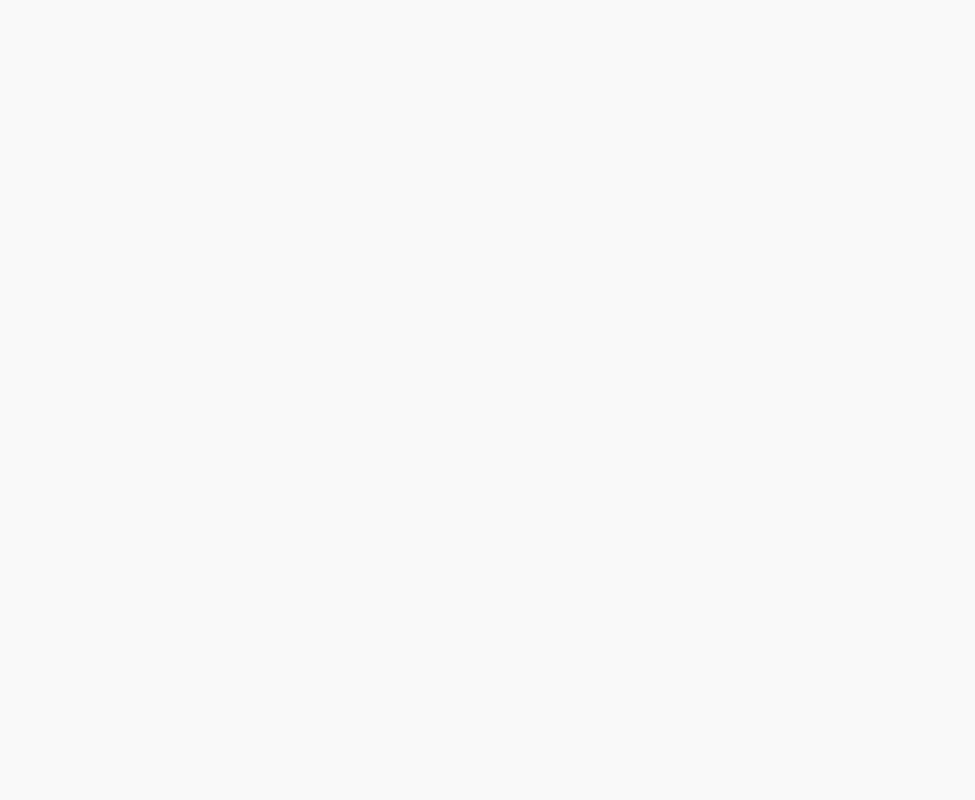
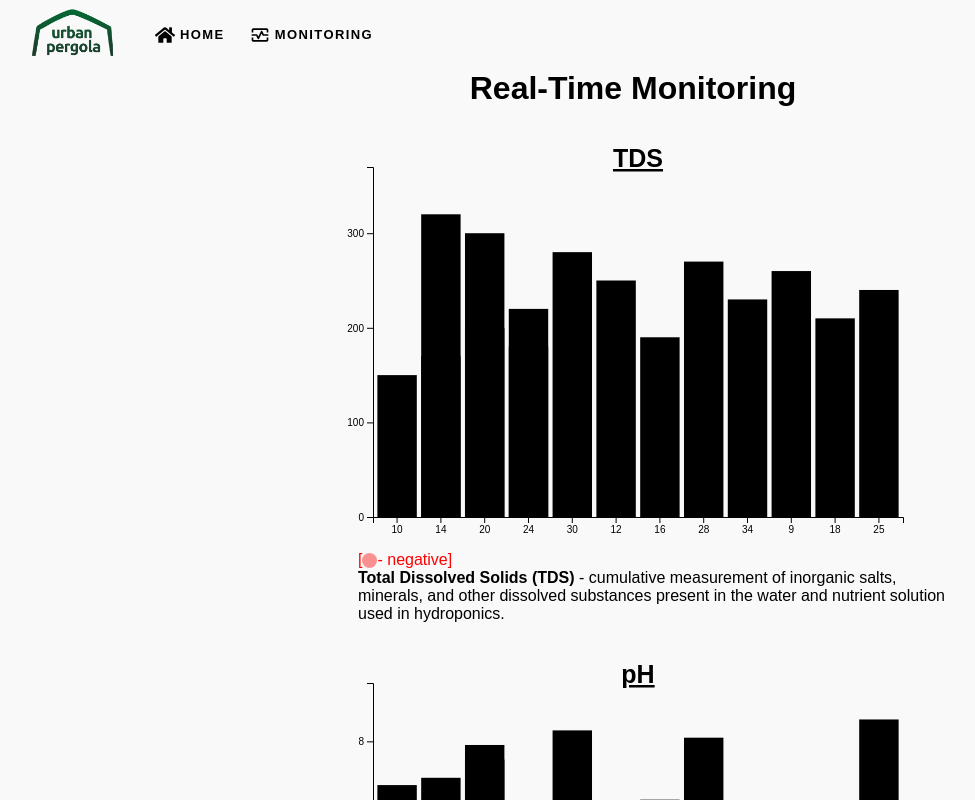
Before and after one commit to Shyngysbek/urban-pergola, a React (Vite) app: page /urban-pergola/monitoring in a window 1280 px wide. Before the commit this address had no page. Shown: the top 800 px of the page, without its empty margins (7-982 px from the left). Built offline with nearby package versions, Linux system fonts and the light colour scheme.

Commit message:
fix: images load

```diff
--- a/index.html
+++ b/index.html
@@ -1,7 +1,7 @@
 <!doctype html>
 <html lang="en">
   <head>
-    <base href="http://localhost:5173/urban-pergola-app/">
+    <base href="http://localhost:5173/urban-pergola/">
     <meta charset="UTF-8" />
     <link rel="icon" type="image/svg+xml" href="/vite.svg" />
     <meta name="viewport" content="width=device-width, initial-scale=1.0" />
--- a/package.json
+++ b/package.json
@@ -1,6 +1,6 @@
 {
-  "homepage": "https://shyngysbek.github.io/urban-pergola-app/",
-  "name": "urban-pergola-app",
+  "homepage": "https://shyngysbek.github.io/urban-pergola/",
+  "name": "urban-pergola",
   "private": true,
   "version": "0.0.0",
   "type": "module",
--- a/src/App.jsx
+++ b/src/App.jsx
@@ -9,8 +9,8 @@ import { Route, Routes } from 'react-router-dom';
 function App() {
   return (
     <Routes>
-      <Route path='/urban-pergola-app/' element={<HomePage />} />
-      <Route path='/urban-pergola-app/monitoring/' element={<MonitoringPage />}></Route>
+      <Route path='/urban-pergola/' element={<HomePage />} />
+      <Route path='/urban-pergola/monitoring/' element={<MonitoringPage />}></Route>
     </Routes>
   )
 }
--- a/src/components/CardDeck.jsx
+++ b/src/components/CardDeck.jsx
@@ -4,7 +4,7 @@ const CardDeck = () => {
   return (
     <CardDisplay>
           <Card>
-            <img src="./images/Lina.jpeg" alt="Lina" />
+            <img src="./images/Lina.jpeg" alt="image" />
             <Container>
               <h2>Lina Becker</h2>
               <p className="title">Founder</p>
@@ -14,7 +14,7 @@ const CardDeck = () => {
             </Container>
           </Card>
           <Card>
-            <img src="./images/Marcel.jpeg" alt="Lina" />
+            <img src="./images/Marcel.jpeg" alt="image" />
             <Container>
               <h2>Marcel Conrad</h2>
               <p className="title">Founder</p>
@@ -24,7 +24,7 @@ const CardDeck = () => {
             </Container>
           </Card>
           <Card>
-            <img src="./images/Julian.jpeg" alt="Lina" />
+            <img src="./images/Julian.jpeg" alt="image" />
             <Container>
               <h2>Julian Schöne</h2>
               <p className="title">Founder</p>
@@ -34,7 +34,7 @@ const CardDeck = () => {
             </Container>
           </Card>
           <Card>
-            <img src="./images/Sylvan.jpeg" alt="Lina" />
+            <img src="./images/Sylvan.jpeg" alt="image" />
             <Container>
               <h2>Sylvan Rentel</h2>
               <p className="title">Founder</p>
--- a/src/components/Header.jsx
+++ b/src/components/Header.jsx
@@ -7,17 +7,17 @@ import { Link } from "react-router-dom";
 const Header = () => {
   return (
     <Nav>
-      <Link to='/urban-pergola-app/'>
+      <Link to='/urban-pergola/'>
         <Logo>
           <img src='images/up_logo.svg' />
         </Logo>
       </Link>
       <NavMenu>
-        <Link to='/urban-pergola-app/'>
+        <Link to='/urban-pergola/'>
           <FaHome className='icon' />
           <span>HOME</span>
         </Link>
-        <Link to='/urban-pergola-app/monitoring/'>
+        <Link to='/urban-pergola/monitoring/'>
           <MdOutlineMonitorHeart className='icon' />
           <span>MONITORING</span>
         </Link>
```
Also changed, not shown: 1 other file (tests, documents, lock files or other folders).
